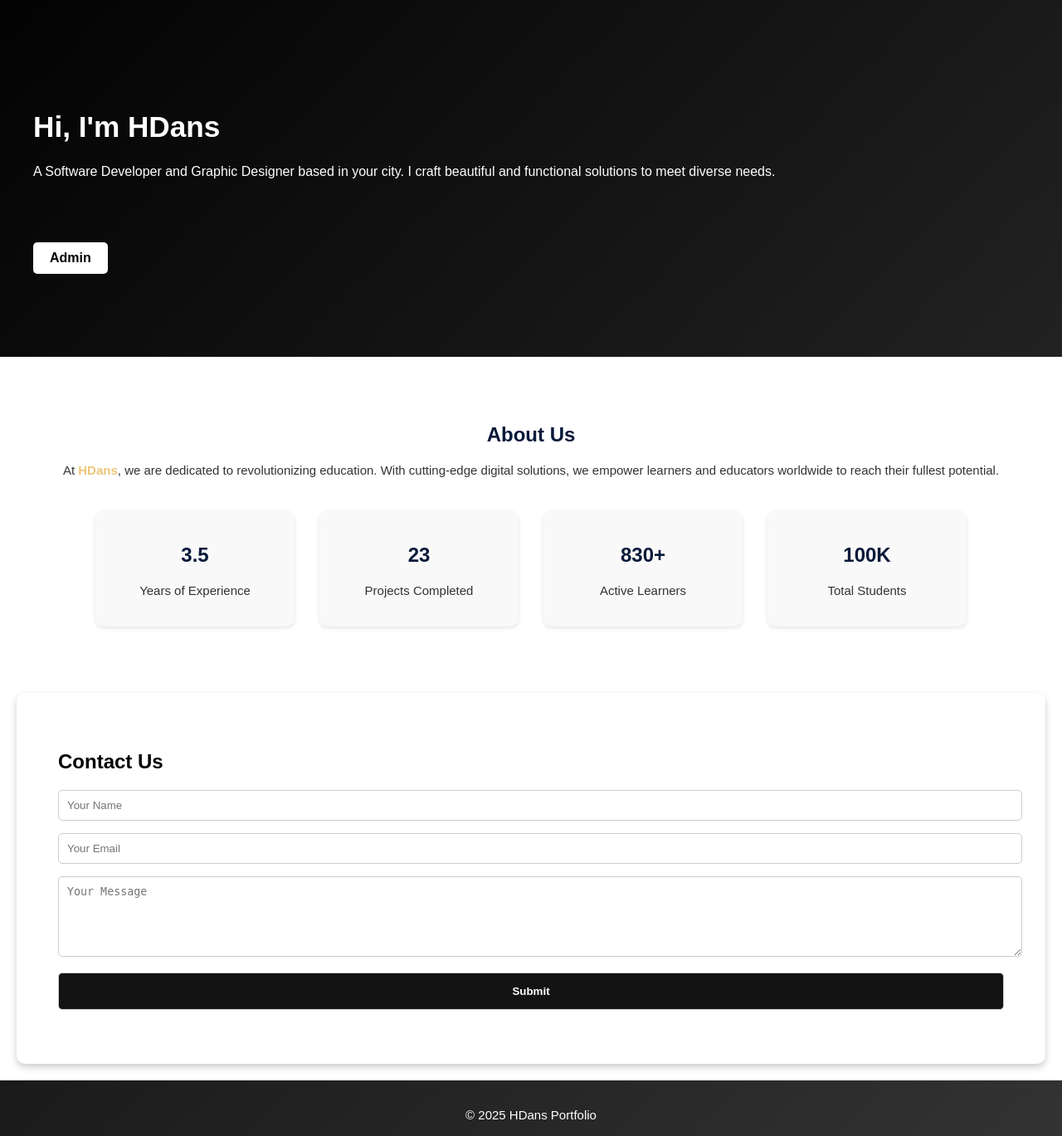
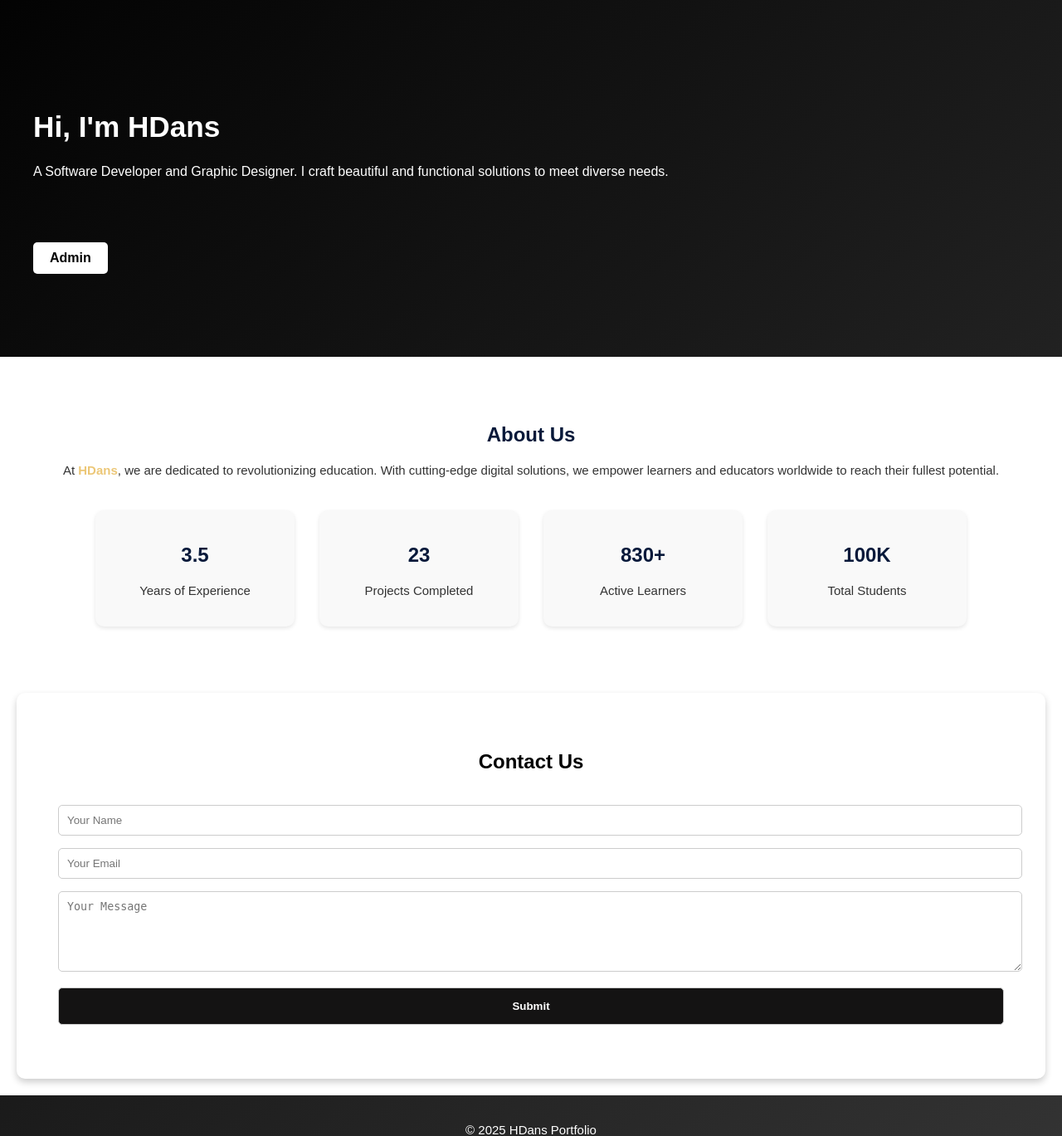
Before and after one commit to LoverOfGod180/portfolio, a Django app: page / in a window 1280 px wide. Shown: the part 145-1514 px from the top of the page at 83% size. Run offline with Django 5.2, Linux system fonts and the light colour scheme.

Commit message:
lastly commit

```diff
--- a/my_portfolio/templates/index.html
+++ b/my_portfolio/templates/index.html
@@ -220,8 +220,8 @@
       <div>
         <h2>Hi, I'm HDans</h2>
         <p>
-          A Software Developer and Graphic Designer based in your city. I craft
-          beautiful and functional solutions to meet diverse needs.
+          A Software Developer and Graphic Designer. I craft beautiful and
+          functional solutions to meet diverse needs.
         </p>
         <button id="pop">Admin</button>
       </div>
@@ -258,7 +258,8 @@
 
     <section id="contact">
       <div class="form-container">
-        <h2>Contact Us</h2>
+        <h2 style="text-align: center; font-weight: bolder">Contact Us</h2>
+        <br />
         <form>
           <input type="text" name="name" placeholder="Your Name" required />
           <input type="email" name="email" placeholder="Your Email" required />
```
